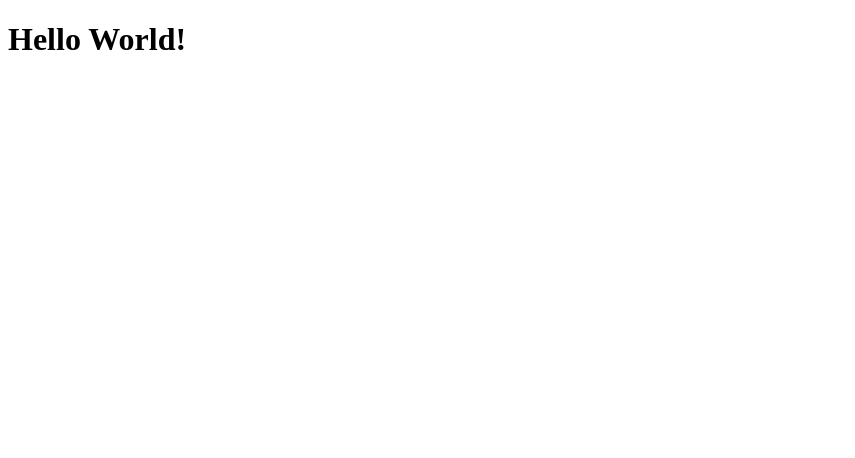
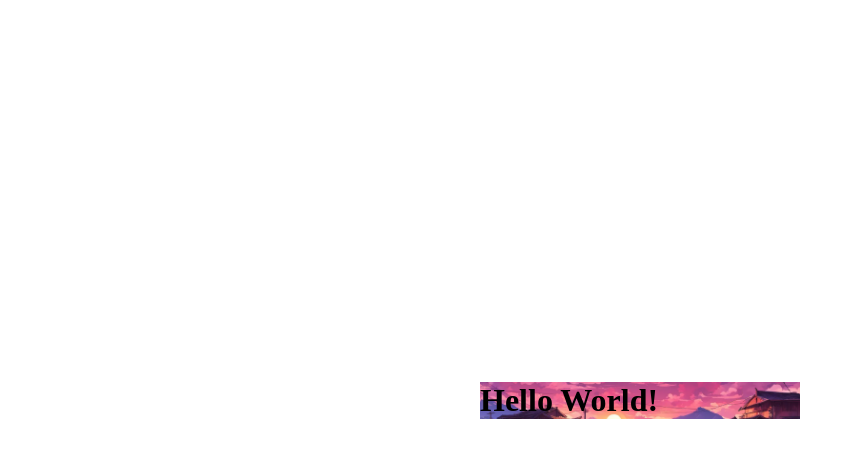
Before and after one commit to JanPomelo/weather-app-v2, an Angular app: page / in a window 1280 px wide. Shown: the top 458 px of the page, without its empty margins (0-855 px from the left). Built offline with nearby package versions, Linux system fonts and the light colour scheme.

Commit message:
Add bg image and general styles

```diff
--- /dev/null
+++ b/src/app/app.component.scss
@@ -0,0 +1,20 @@
+
+.bg {
+  position: absolute;
+  background-image: url(../assets/bg.webp);
+  left: 0;
+  top: 0;
+  width: 100%;
+  height: 100%;
+  background-position: center;
+  background-repeat: no-repeat;
+  background-size: cover;
+  z-index: -1;
+}
+
+.container {
+  position: relative;
+  max-width: 1020px;
+  min-width: 320px;
+
+}
--- a/src/app/app.component.ts
+++ b/src/app/app.component.ts
@@ -1,11 +1,16 @@
-import { Component } from '@angular/core';
+import { Component } from "@angular/core";
 
 @Component({
   standalone: true,
-  selector: 'app-root',
-  template: `<h1>Hello World!</h1>`,
-  styleUrls: ['./app.component.css'],
+  selector: "app-root",
+  template: `
+    <div class="container">
+      <div class="bg"></div>
+      <h1>Hello World!</h1>
+    </div>
+  `,
+  styleUrls: ["./app.component.scss"],
 })
 export class AppComponent {
-  title = 'homes';
+  title = "homes";
 }
--- a/src/styles.css
+++ b/src/styles.css
@@ -1 +1,11 @@
 /* You can add global styles to this file, and also import other style files */
+
+body {
+  padding: 0;
+  margin: 0;
+  display: flex;
+  justify-content: center;
+  align-items: center;
+  width: 100vw;
+  height: 100vh;
+}
```
Also changed, not shown: src/app/app.component.css (deleted), src/assets/bg.webp (added).
